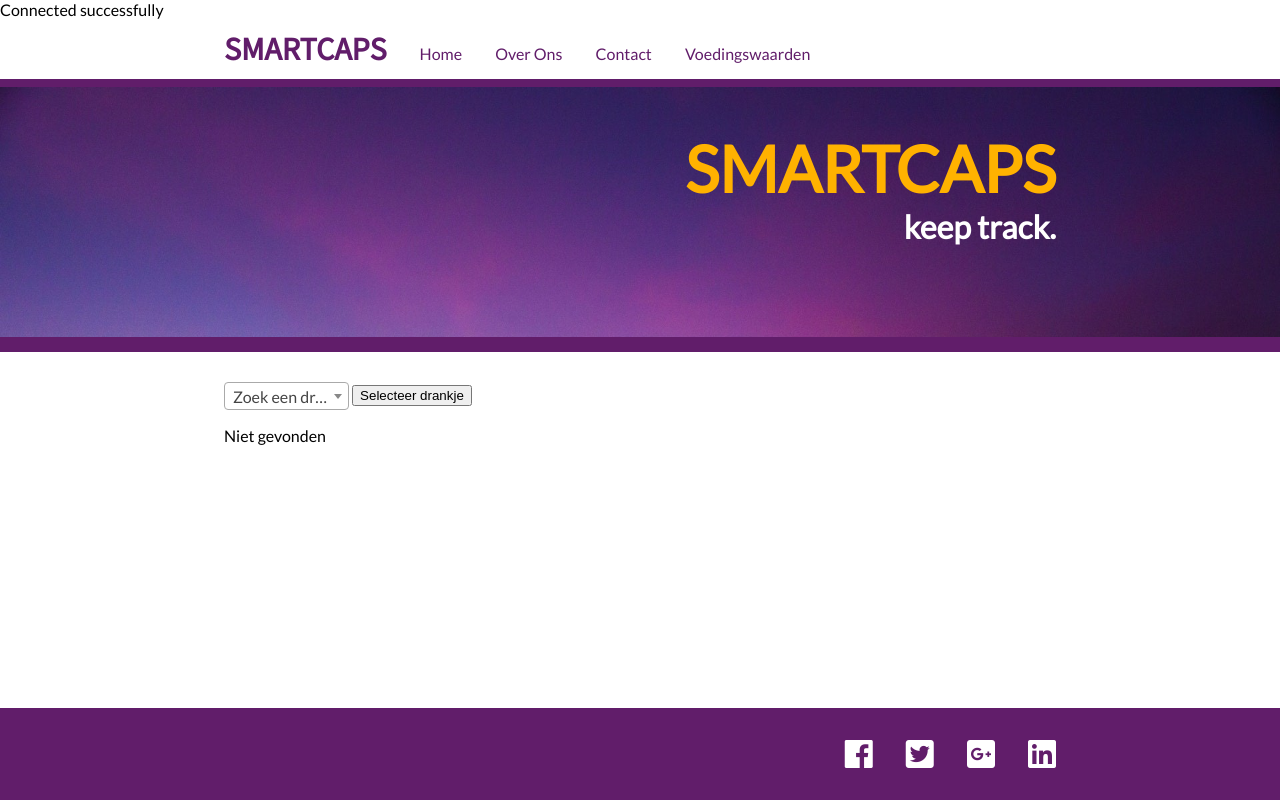
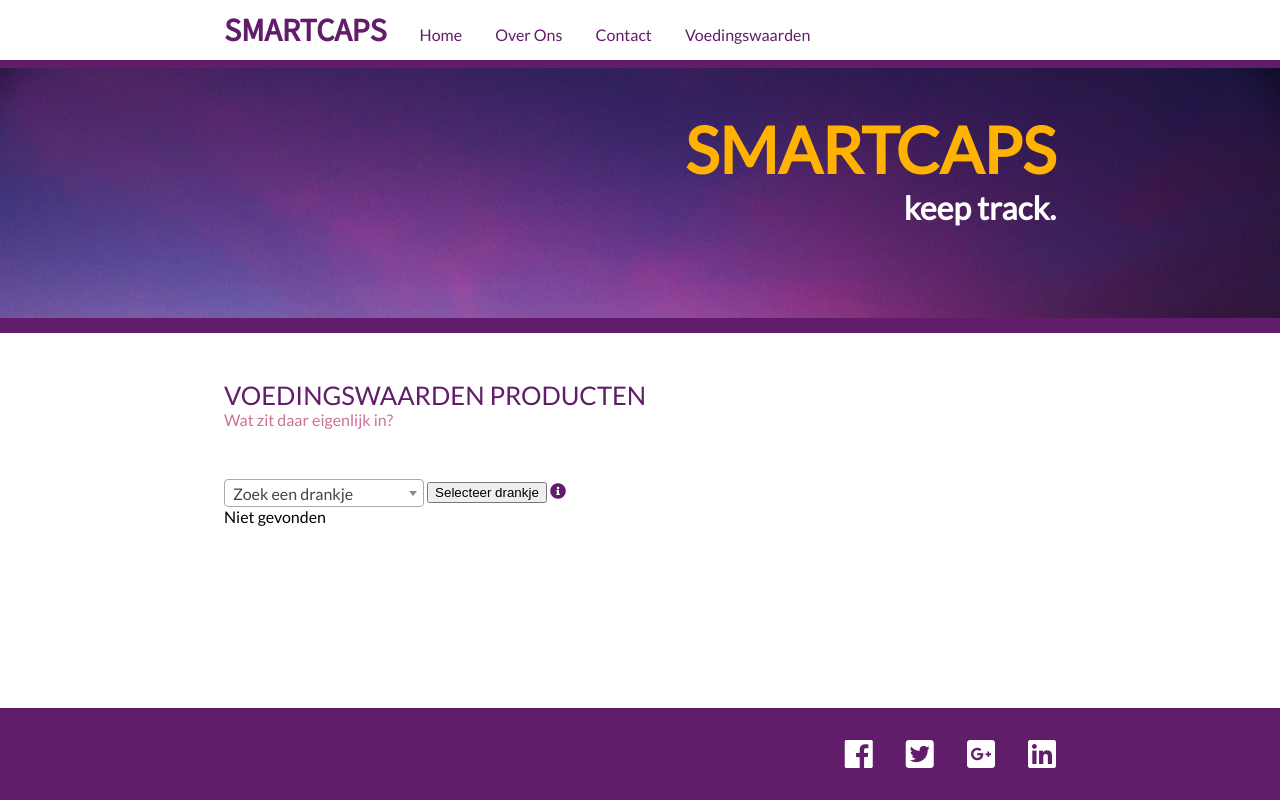
Before and after one commit to jwvisser/proftaak, a PHP site: page /products.php in a window 1280 px wide. Run offline with PHP 8.4, Linux system fonts and the light colour scheme; data that the repository does not hold is empty; some libraries are stand-ins or nearby versions.

Commit message:
Products file modified.

```diff
--- a/private/database.php
+++ b/private/database.php
@@ -4,7 +4,6 @@ try {
         $conn = new PDO('mysql:host=' . DB_HOST . ';dbname=' . DB_NAME, DB_USER, DB_PASSWORD);
         // set the PDO error mode to exception
         $conn->setAttribute(PDO::ATTR_ERRMODE, PDO::ERRMODE_EXCEPTION);
-        echo "Connected successfully";
     } catch(PDOException $e) {
         echo "Connection failed: " . $e->getMessage();
     }
--- a/www/header.php
+++ b/www/header.php
@@ -3,7 +3,6 @@ if (!file_exists('../private/_config.php')) {
     echo 'You need to setup a _config.php in the private dir, see config.example.php';
     exit;
 }
-
 
 include('../private/_config.php');
 include('../private/database.php');
--- a/www/products.php
+++ b/www/products.php
@@ -9,6 +9,9 @@ $smt->execute();
 $drinks = $smt->fetchAll(\PDO::FETCH_UNIQUE | \PDO::FETCH_ASSOC);
 ?>
 
+<h1>Voedingswaarden producten</h1>
+<h2>Wat zit daar eigenlijk in?</h2>
+
 <form method="GET">
     <select class="select-search" name="drink" required>
         <option value="">Zoek een drankje</option>
@@ -17,6 +20,9 @@ $drinks = $smt->fetchAll(\PDO::FETCH_UNIQUE | \PDO::FETCH_ASSOC);
         <?php endforeach; ?>
     </select>
     <button class="btn btn-xs btn-primary" type="submit">Selecteer drankje</button>
+    <a title="De voedingswaarde zijn per 100 gram drinken.">
+                            <i class="fas fa-info-circle"></i>
+                        </a>
 </form>
 <?php
 if (!empty($id) && isset($drinks[$id])) {
--- a/www/style.css
+++ b/www/style.css
@@ -290,3 +290,7 @@ input[type=submit]:hover {
     float: left;
     margin-left: 50px;
 }
+
+.select-search {
+    width: 200px;
+}
```
